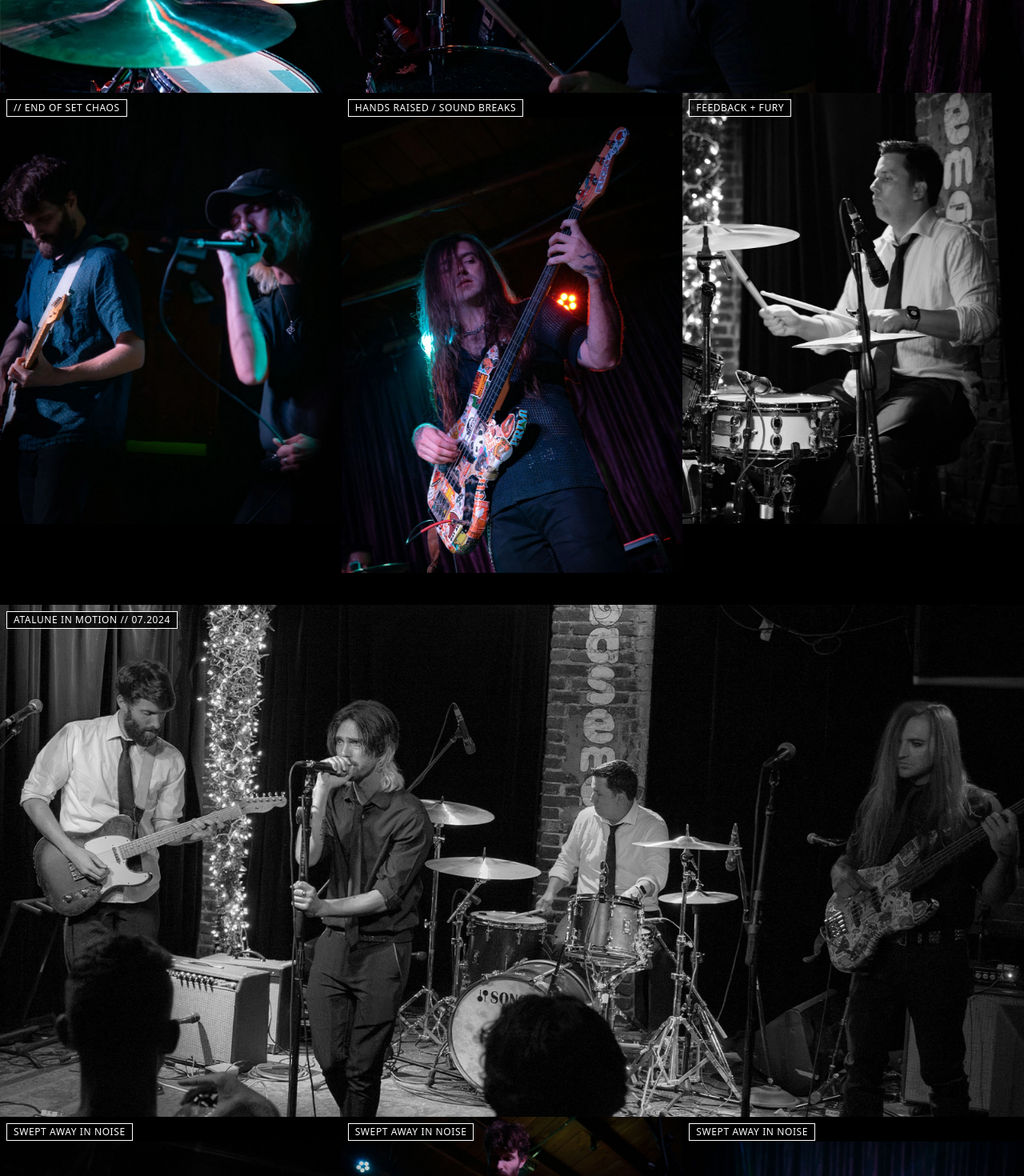
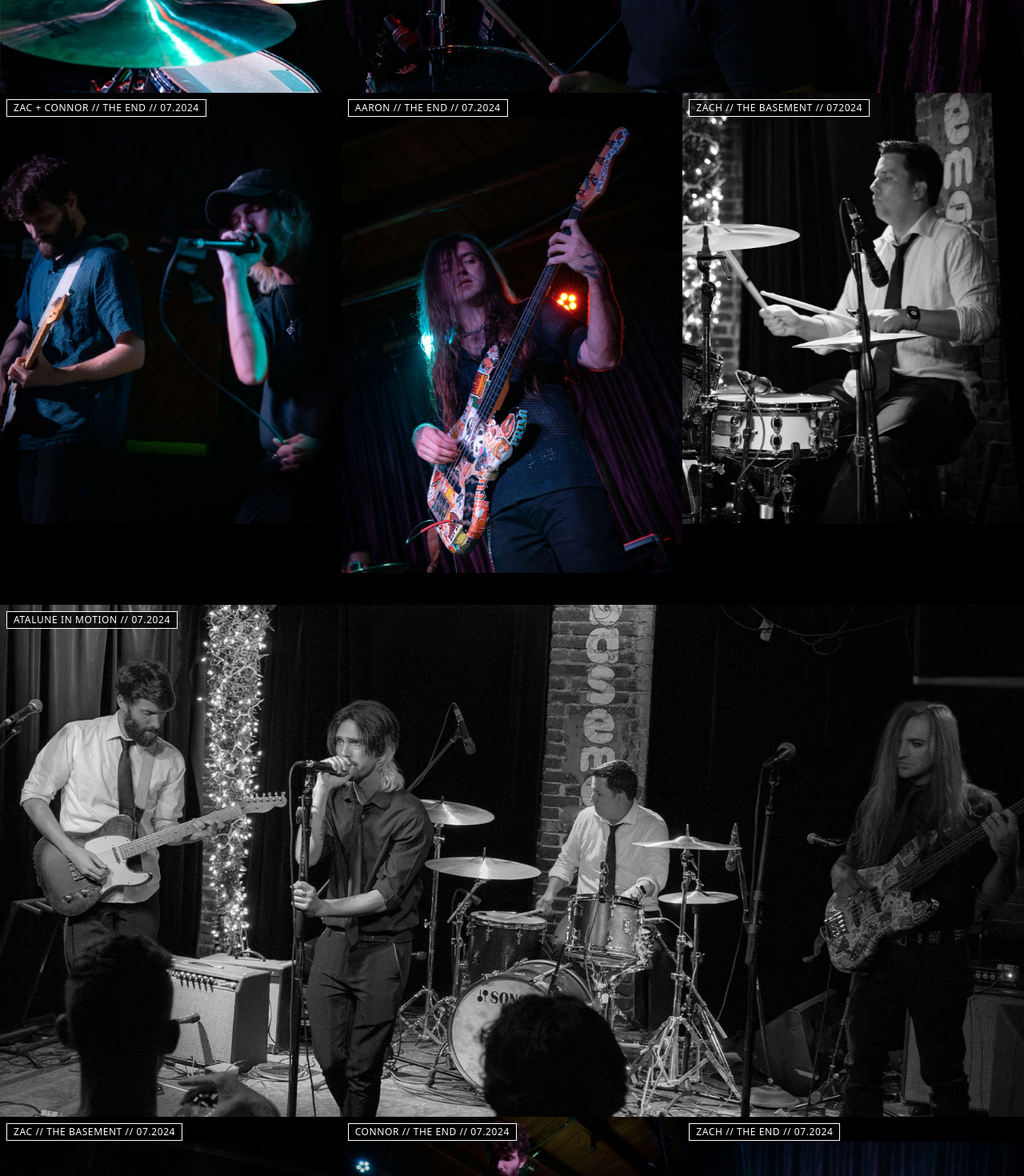
Before and after one commit to ZacCrumpton/altalune-site, a React (Vite) app: page /media in a window 1280 px wide. Shown: the part 1880-3350 px from the top of the page at 80% size. Built offline with nearby package versions, Linux system fonts and the light colour scheme.

Commit message:
updated descriptions for photos on media page

```diff
--- a/src/pages/Media.jsx
+++ b/src/pages/Media.jsx
@@ -7,21 +7,21 @@ const Media = () => {
   const widePhotos = [
     { src: "/images/live3.webp", caption: "Zach // The End // 07.2024" },
     { src: "/images/live6.webp", caption: "Atalune in Motion // 07.2024" },
-    { src: "/images/live7.webp", caption: "crowd blur" },
-    { src: "/images/live9.webp", caption: "burned into film" },
-    { src: "/images/live10.webp", caption: "light fractures" },
+    { src: "/images/live7.webp", caption: "Zac // The End // 07.2024" },
+    { src: "/images/live9.webp", caption: "Zach // The Basement // 07.2024" },
+    { src: "/images/live10.webp", caption: "Altalune // The Basement // 07.2024" },
   ];
 
   const tallPhotos = [
     { src: "/images/live1.webp", caption: "Zac // The Basement // 07.2024" },
     { src: "/images/live2.webp", caption: "Connor // The Basement // 07.2024" },
     { src: "/images/live4.webp", caption: "Aaron // The End // 07.2024" },
-    { src: "/images/live5.webp", caption: "// end of set chaos" },
-    { src: "/images/live8.webp", caption: "hands raised / sound breaks" },
-    { src: "/images/live11.webp", caption: "feedback + fury" },
-    { src: "/images/live12.webp", caption: "swept away in noise" },
-    { src: "/images/live13.webp", caption: "swept away in noise" },
-    { src: "/images/live14.webp", caption: "swept away in noise" },
+    { src: "/images/live5.webp", caption: "Zac + Connor // The End // 07.2024" },
+    { src: "/images/live8.webp", caption: "Aaron // The End // 07.2024" },
+    { src: "/images/live11.webp", caption: "Zach // The Basement // 072024" },
+    { src: "/images/live12.webp", caption: "Zac // The Basement // 07.2024" },
+    { src: "/images/live13.webp", caption: "Connor // The End // 07.2024" },
+    { src: "/images/live14.webp", caption: "Zach // The End // 07.2024" },
   ];
 
   const waveRef = useRef(null);
```
